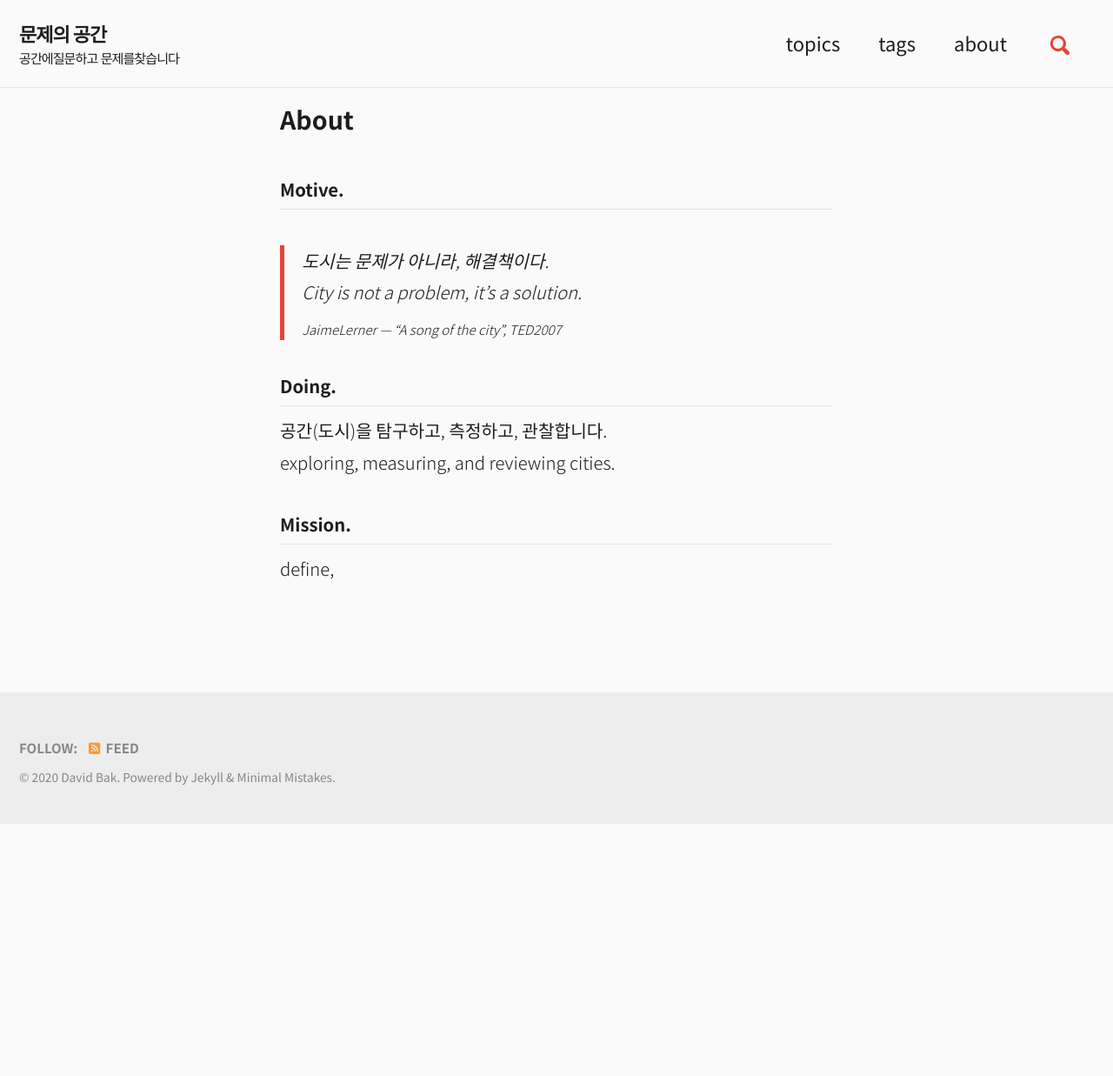
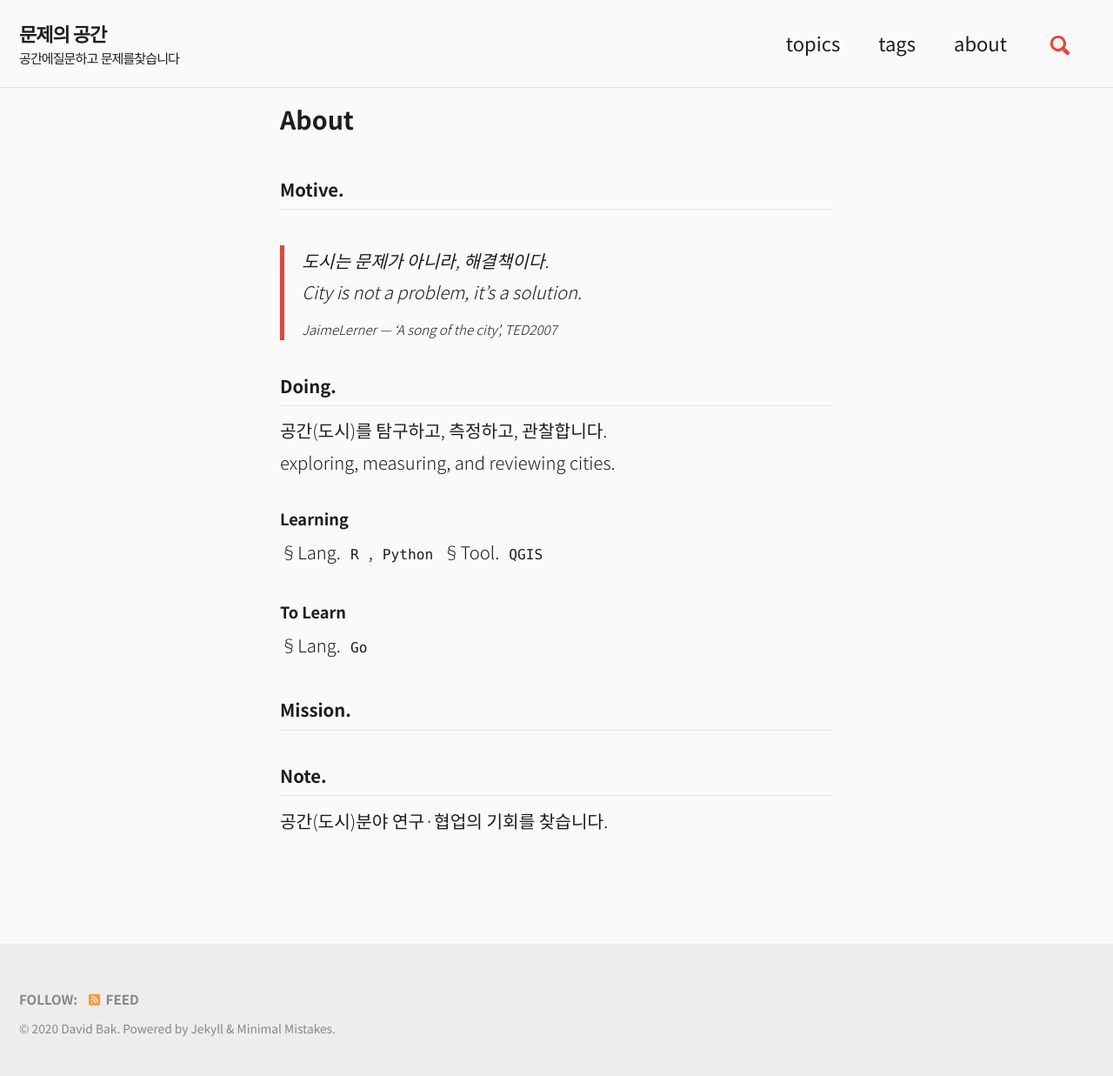
Before and after one commit to epplemint/epplemint.github.io, a Jekyll site: the page built from _pages/about.md, in a window 1280 px wide. Shown: the whole page at 87% size. Built offline with Jekyll 4.4.1, drawn with Linux system fonts in a browser that asks for light colours; cached includes are drawn as plain includes; nearby versions of some CDN libraries; before the commit the page ends 947 px from its top, so only the background shows below that.

Commit message:
Update about.md

```diff
--- a/_pages/about.md
+++ b/_pages/about.md
@@ -11,16 +11,33 @@ layout: single
 
 > 도시는 문제가 아니라, 해결책이다. <br>
 > City is not a problem, it's a solution. <br>
-<sub>JaimeLerner --- "A song of the city", TED2007</sub>
+<sub>JaimeLerner --- 'A song of the city', TED2007</sub>
 
 ### Doing.
 
-공간(도시)을 탐구하고, 측정하고, 관찰합니다.<br>
+공간(도시)를 탐구하고, 측정하고, 관찰합니다.<br>
 exploring, measuring, and reviewing cities.
+
+#### Learning
+§Lang.
+`R` , `Python`
+§Tool.
+`QGIS`
+
+#### To Learn
+§Lang. `Go`
 
 ### Mission.
 
-define,
+
+
+### Note.
+
+공간(도시)분야 연구·협업의 기회를 찾습니다.
+
+
+
+
 
 <!--
 할 수 있는 일보다 하고 싶은 일이 많습니다.
```
